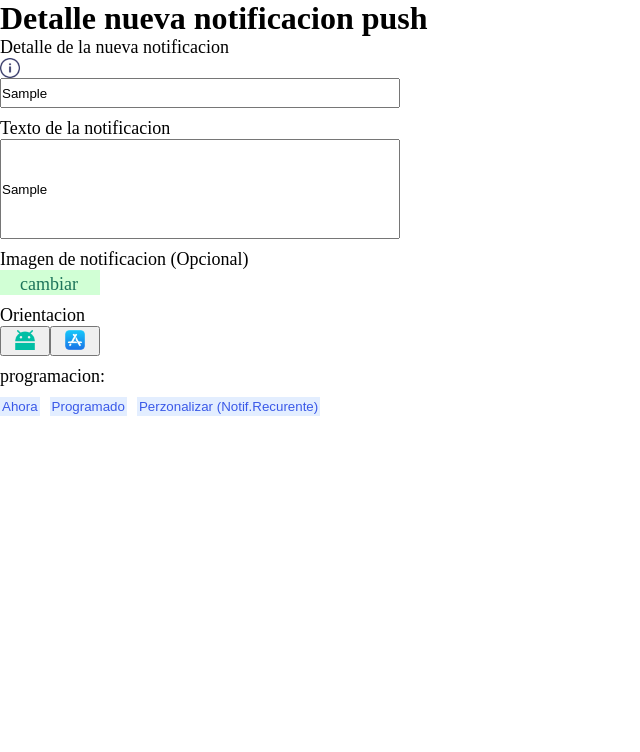
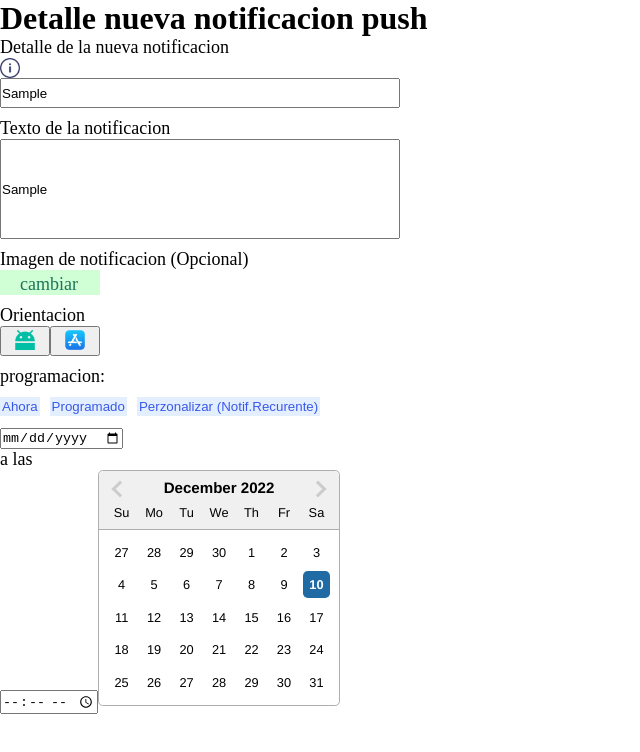
Before and after one commit to larnu-bootcamp/frontend-components, a React (Vite) app: page / in a window 1280 px wide. Both pictures are taken after typing "Sample", "Sample" into the empty fields and a click on the button "Programado". Shown: the top 752 px of the page, without its empty margins (0-640 px from the left). Built offline with nearby package versions, Linux system fonts and the light colour scheme.

Commit message:
boton de programado funcionando🦗

```diff
--- a/src/components/Notification/newNotification.jsx
+++ b/src/components/Notification/newNotification.jsx
@@ -21,6 +21,26 @@ function NowDateComponent ()  {
           />
           </React.Fragment>
   )
+};
+
+function ProgrammedDateComponent() {
+  const [startDate, setStartDate] = useState(new Date());
+
+
+  return(
+  <React.Fragment>
+<input className="dateProgrammed" type={"date"}/>
+<p>a las</p>
+<input className="timeProgrammed" type={"time"}/>
+<DatePicker
+            selected={startDate}
+            onChange={(date) => setStartDate(date)}
+
+            dateFormat="Pp"
+            inline
+          />
+  </React.Fragment>
+  )
 }
 
 
@@ -32,6 +52,15 @@ const NewNotification = () => {
   const handleNowButton = () => {
     setIsNowDate(true)
   }
+
+  const [ isProgrammedDate, setIsProgrammedDate] = useState(false);
+
+  const handleProgrammedButton = () => {
+    setIsProgrammedDate(true)
+  }
+
+
+
 
   return (
     <div className="newNotificationBody">
@@ -105,7 +134,7 @@ const NewNotification = () => {
           </label>
           <div className="programmingNotify">
             <button className="now" onClick={handleNowButton}>Ahora</button>
-            <button className="programmed" >
+            <button className="programmed" onClick={handleProgrammedButton}>
               Programado
             </button>
             <button className="personalize">
@@ -113,7 +142,8 @@ const NewNotification = () => {
             </button>
           </div>
           <div className="formCalendar">
-          {isNowDate && <NowDateComponent/>}
+          {isNowDate && <NowDateComponent/> }
+          {isProgrammedDate && <ProgrammedDateComponent/>}
           </div>
 
         </form>
```
